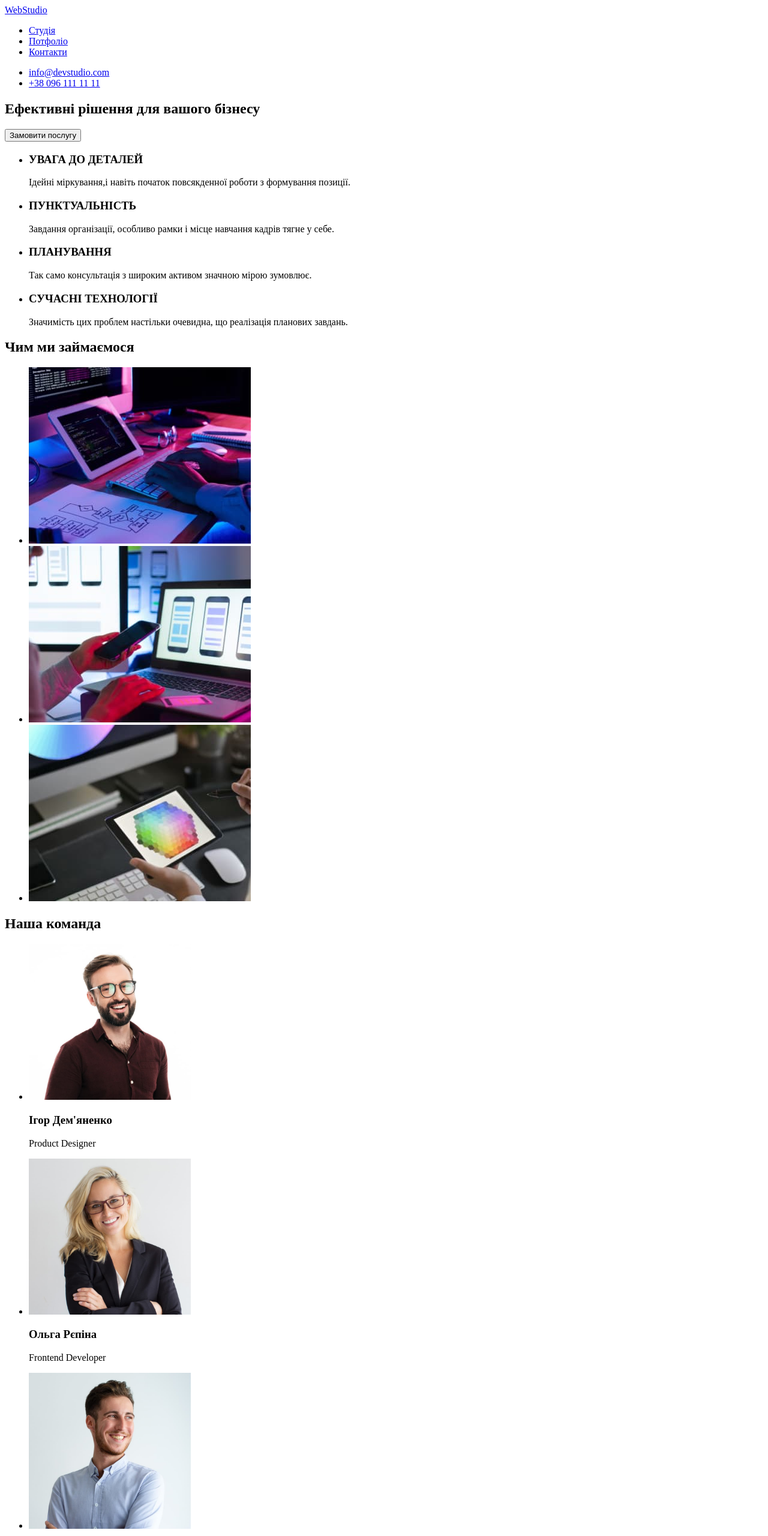
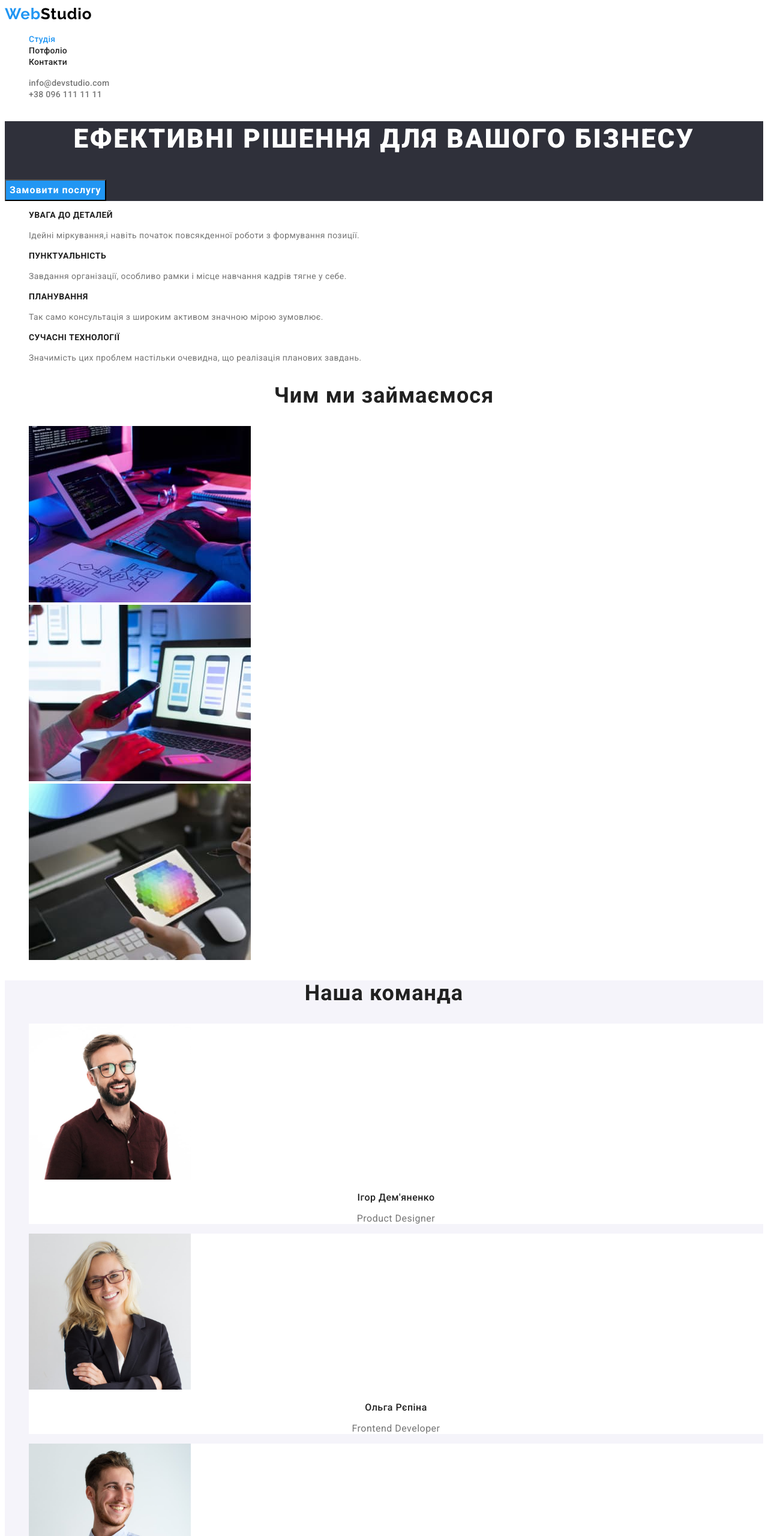
Before and after one commit to dmytroberezhnoi/goit-markup-hw-02, a plain HTML site: page index.html in a window 1280 px wide. Shown: the top 2560 px of the page at 60% size. Drawn offline with Linux system fonts and the light colour scheme.

Commit message:
2-pages (fonts,colors)

```diff
--- /dev/null
+++ b/css/styles.css
@@ -0,0 +1,235 @@
+:root {
+  --font-ral: "Raleway", sans-serif;
+  --font-robot: "Roboto", sans-serif;
+  --color-gray: #757575;
+  --color-blue: #2196f3;
+  --color-darkblue-btnhover: #188ce8;
+  --color-black: #000000;
+  --color-dark: #212121;
+  --color-white: #ffffff;
+  --background-color-dark: #2f303a;
+  --backgroud-color-gray: #f5f4fa;
+}
+
+body {
+  font-family: var(--font-robot);
+  color: var(--color-gray);
+  background-color: var(--color-white);
+}
+
+.link {
+  text-decoration: none;
+}
+
+.list {
+  list-style: none;
+}
+
+/* --------------------HEADER----------------- */
+.header-logo {
+  font-family: var(--font-ral);
+  font-weight: 700;
+  font-size: 26px;
+  line-height: 1.19;
+  letter-spacing: 0.03em;
+  color: var(--color-blue);
+}
+.header-logo-studio {
+  color: var(--color-black);
+}
+
+.header-nav-link {
+  font-weight: 500;
+  font-size: 14px;
+  line-height: 1.14;
+  letter-spacing: 0.02em;
+  color: var(--color-dark);
+}
+
+.header-nav-link:hover,
+.header-nav-link:focus,
+.header-nav-link.current-studio {
+  color: var(--color-blue);
+}
+
+.header-nav-link.current-portfolio {
+  color: var(--color-blue);
+}
+
+.header-contact-item {
+  font-weight: 500;
+  font-size: 14px;
+  line-height: 1.14;
+  letter-spacing: 0.02em;
+  color: var(--color-gray);
+}
+
+.header-contact-item:hover,
+.header-contact-item:focus {
+  color: var(--color-blue);
+}
+
+/* -------------------FOOTER------------------ */
+.footer {
+  background-color: var(--background-color-dark);
+}
+
+.footer-logo {
+  font-family: var(--font-ral);
+  font-weight: 700;
+  font-size: 26px;
+  line-height: 1.19;
+  letter-spacing: 0.03em;
+  color: var(--color-blue);
+}
+
+.footer-logo-studio {
+  color: var(--color-white);
+}
+
+.footer-item {
+  font-style: normal;
+  font-weight: 400;
+  font-size: 14px;
+  line-height: 1.71;
+  letter-spacing: 0.03em;
+  color: var(--color-white);
+}
+
+.footer-tel,
+.footer-mail {
+  color: rgba(255, 255, 255, 0.6);
+}
+
+.footer-item:hover,
+.footer-item:focus {
+  color: var(--color-blue);
+}
+
+/* ---------------PAGE STUDIO------------ */
+
+/* ------------------HERO----------------- */
+.hero-studio {
+  background-color: var(--background-color-dark);
+}
+
+.hero-title {
+  font-weight: 900;
+  font-size: 44px;
+  line-height: 1.36;
+  text-align: center;
+  letter-spacing: 0.06em;
+  text-transform: uppercase;
+  color: var(--color-white);
+}
+
+.button-hero {
+  font-family: inherit;
+  font-weight: 700;
+  font-size: 16px;
+  line-height: 1.88;
+  display: flex;
+  align-items: center;
+  text-align: center;
+  letter-spacing: 0.06em;
+  cursor: pointer;
+  color: var(--color-white);
+  background-color: var(--color-blue);
+}
+
+.button-hero:hover,
+.button-hero:focus {
+  background-color: var(--color-darkblue-btnhover);
+}
+
+/* -----------------BENEFITS--------------- */
+.benefits-title {
+  font-size: 14px;
+  line-height: 1.14;
+  letter-spacing: 0.03em;
+  text-transform: uppercase;
+  color: var(--color-dark);
+}
+
+.benefits-text {
+  font-size: 14px;
+  line-height: 1.71;
+  letter-spacing: 0.03em;
+}
+
+/* -----------------DIRECTIONS------------- */
+.directions-title {
+  font-size: 36px;
+  line-height: 1.17;
+  text-align: center;
+  letter-spacing: 0.03em;
+  color: var(--color-dark);
+}
+
+/* -----------------OUR TEAM------------ */
+.team {
+  background-color: var(--backgroud-color-gray);
+}
+
+.team-title {
+  font-size: 36px;
+  line-height: 1.17;
+  text-align: center;
+  letter-spacing: 0.03em;
+  color: var(--color-dark);
+}
+
+.team-list {
+  background-color: var(--color-white);
+}
+
+.team-name {
+  font-weight: 500;
+  font-size: 16px;
+  line-height: 1.19;
+  text-align: center;
+  letter-spacing: 0.03em;
+  color: var(--color-dark);
+}
+
+.team-position {
+  font-size: 16px;
+  line-height: 1.19;
+  text-align: center;
+  letter-spacing: 0.03em;
+}
+
+/* -----------------PAGE STUDIO--------- */
+
+/* -------------------FILTERS----------------- */
+
+.button-filter {
+  font-family: inherit;
+  cursor: pointer;
+  font-weight: 500;
+  font-size: 16px;
+  line-height: 1.63;
+  text-align: center;
+  letter-spacing: 0.03em;
+  color: var(--color-dark);
+  background-color: var(--backgroud-color-gray);
+}
+
+.button-filter:hover,
+.button-filter:focus {
+  background-color: var(--color-darkblue-btnhover);
+  color: var(--color-white);
+}
+/* ------------------PORTFOLIO----------------- */
+.portfolio-title {
+  color: var(--color-dark);
+  font-size: 18px;
+  line-height: 2;
+  letter-spacing: 0.06em;
+}
+
+.portfolio-text {
+  font-size: 16px;
+  line-height: 1.86;
+  letter-spacing: 0.03em;
+}
--- a/index.html
+++ b/index.html
@@ -5,70 +5,83 @@
     <meta http-equiv="X-UA-Compatible" content="IE=edge" />
     <meta name="viewport" content="width=device-width, initial-scale=1.0" />
     <title>Студія</title>
+    <link rel="preconnect" href="https://fonts.googleapis.com" />
+    <link rel="preconnect" href="https://fonts.gstatic.com" crossorigin />
+    <link
+      href="https://fonts.googleapis.com/css2?family=Raleway:wght@700&family=Roboto:wght@400;500;700;900&display=swap"
+      rel="stylesheet"
+    />
+    <link rel="stylesheet" href="./css/styles.css" />
   </head>
   <body>
-    <header>
+    <header class="header">
       <!-- Logo -->
-      <a href="./index.html" lang="en">WebStudio</a>
+      <a href="./index.html" lang="en" class="header-logo link"
+        >Web<span class="header-logo-studio">Studio</span></a
+      >
 
       <!-- Navigation -->
       <nav>
-        <ul>
+        <ul class="header-nav list">
           <li>
-            <a href="#">Студія</a>
+            <a href="#" class="header-nav-link link current-studio">Студія</a>
           </li>
           <li>
-            <a href="#">Потфоліо</a>
+            <a href="./portfolio.html" class="header-nav-link link">Потфоліо</a>
           </li>
-          <li><a href="#">Контакти</a></li>
+          <li><a href="#" class="header-nav-link link">Контакти</a></li>
         </ul>
       </nav>
 
       <!-- Contacts -->
-      <ul>
+      <ul class="header-contacts list">
         <li>
-          <a href="mailto:info@devstudio.com">info@devstudio.com</a>
+          <a href="mailto:info@devstudio.com" class="header-contact-item link"
+            >info@devstudio.com</a
+          >
         </li>
         <li>
-          <a href="tel:+38096111111">+38 096 111 11 11</a>
+          <a href="tel:+38096111111" class="header-contact-item link"
+            >+38 096 111 11 11</a
+          >
         </li>
       </ul>
     </header>
 
     <main>
       <!-- Section 1 -->
-      <section>
-        <h1>Ефективні рішення для вашого бізнесу</h1>
-        <button type="button">Замовити послугу</button>
+      <section class="hero-studio">
+        <h1 class="hero-title">Ефективні рішення для вашого бізнесу</h1>
+        <button type="button" class="button-hero">Замовити послугу</button>
       </section>
 
       <!-- Section 2 -->
-      <section>
+      <section class="benefits">
         <h2 hidden>Наші переваги</h2>
-        <ul>
+        <ul class="benefits-list list">
           <li>
-            <h3>УВАГА ДО ДЕТАЛЕЙ</h3>
-            <p>
+            <h3 class="benefits-title">УВАГА ДО ДЕТАЛЕЙ</h3>
+            <p class="benefits-text">
               Ідейні міркування,і навіть початок повсякденної роботи з
               формування позиції.
             </p>
           </li>
           <li>
-            <h3>ПУНКТУАЛЬНІСТЬ</h3>
-            <p>
+            <h3 class="benefits-title">ПУНКТУАЛЬНІСТЬ</h3>
+            <p class="benefits-text">
               Завдання організації, особливо рамки і місце навчання кадрів тягне
               у себе.
             </p>
           </li>
           <li>
-            <h3>ПЛАНУВАННЯ</h3>
-            <p>
+            <h3 class="benefits-title">ПЛАНУВАННЯ</h3>
+            <p class="benefits-text">
               Так само консультація з широким активом значною мірою зумовлює.
             </p>
           </li>
           <li>
-            <h3>СУЧАСНІ ТЕХНОЛОГІЇ</h3>
-            <p>
+            <h3 class="benefits-title">СУЧАСНІ ТЕХНОЛОГІЇ</h3>
+            <p class="benefits-text">
               Значимість цих проблем настільки очевидна, що реалізація планових
               завдань.
             </p>
@@ -77,9 +90,9 @@
       </section>
 
       <!-- Section 3 -->
-      <section>
-        <h2>Чим ми займаємося</h2>
-        <ul>
+      <section class="directions">
+        <h2 class="directions-title">Чим ми займаємося</h2>
+        <ul class="list">
           <li>
             <img
               src="./images/img1.jpg"
@@ -101,66 +114,79 @@
       </section>
 
       <!-- Section 4 -->
-      <section>
-        <h2>Наша команда</h2>
-        <ul>
-          <li>
+      <section class="team">
+        <h2 class="team-title">Наша команда</h2>
+        <ul class="list">
+          <li class="team-list">
             <img
               src="./images/img_team1.jpg"
               alt="чоловік в окулярах"
               width="270"
             />
-            <h3>Ігор Дем'яненко</h3>
-            <p lang="en">Product Designer</p>
+            <h3 class="team-name">Ігор Дем'яненко</h3>
+            <p lang="en" class="team-position">Product Designer</p>
           </li>
-          <li>
+          <li class="team-list">
             <img
               src="./images/img_team2.jpg"
               alt="жінка в окулярах"
               width="270"
             />
-            <h3>Ольга Рєпіна</h3>
-            <p lang="en">Frontend Developer</p>
+            <h3 class="team-name">Ольга Рєпіна</h3>
+            <p lang="en" class="team-position">Frontend Developer</p>
           </li>
-          <li>
+          <li class="team-list">
             <img
               src="./images/img_team3.jpg"
               alt="чоловік, який поміхається"
               width="270"
             />
-            <h3>Микола Тарасов</h3>
-            <p>Marketing</p>
+            <h3 class="team-name">Микола Тарасов</h3>
+            <p lang="en" class="team-position">Marketing</p>
           </li>
-          <li>
+          <li class="team-list">
             <img
               src="./images/img_team4.jpg"
               alt="чоловік в окулярах"
               width="270"
             />
-            <h3>Михайло Єрмаков</h3>
-            <p lang="en">UI Designer</p>
+            <h3 class="team-name">Михайло Єрмаков</h3>
+            <p lang="en" class="team-position">UI Designer</p>
           </li>
         </ul>
       </section>
     </main>
 
-    <footer>
+    <footer class="footer">
       <!-- Logo -->
-      <a href="./index.html" lang="en">WebStudio</a>
+      <a href="./index.html" lang="en" class="footer-logo link"
+        >Web<span class="footer-logo-studio">Studio</span>
+      </a>
 
       <!-- Contacts -->
       <address>
-        <ul>
+        <ul class="footer-contacts list">
           <li>
             <a
               href="https://goo.gl/maps/A4PHTvh2E81UfPfj6"
               target="_blank"
               rel="noopener noreferrer"
+              class="footer-item footer-adress link"
               >м. Київ, пр-т Лесі Українки, 26</a
             >
           </li>
-          <li><a href="mailto:info@devstudio.com">info@devstudio.com</a></li>
-          <li><a href="tel:+38096111111">+38 096 111 11 11</a></li>
+          <li>
+            <a
+              href="mailto:info@devstudio.com"
+              class="footer-item footer-mail link"
+              >info@devstudio.com</a
+            >
+          </li>
+          <li>
+            <a href="tel:+38096111111" class="footer-item footer-tel link"
+              >+38 096 111 11 11</a
+            >
+          </li>
         </ul>
       </address>
     </footer>
```
Also changed, not shown: portfolio.html (added, +185 -0 lines), images/potfolio-img1.jpg (added), images/potfolio-img2.jpg (added), images/potfolio-img3.jpg (added), images/potfolio-img4.jpg (added), images/potfolio-img5.jpg (added), images/potfolio-img6.jpg (added), images/potfolio-img7.jpg (added), images/potfolio-img8.jpg (added), images/potfolio-img9.jpg (added), 1 other file.
